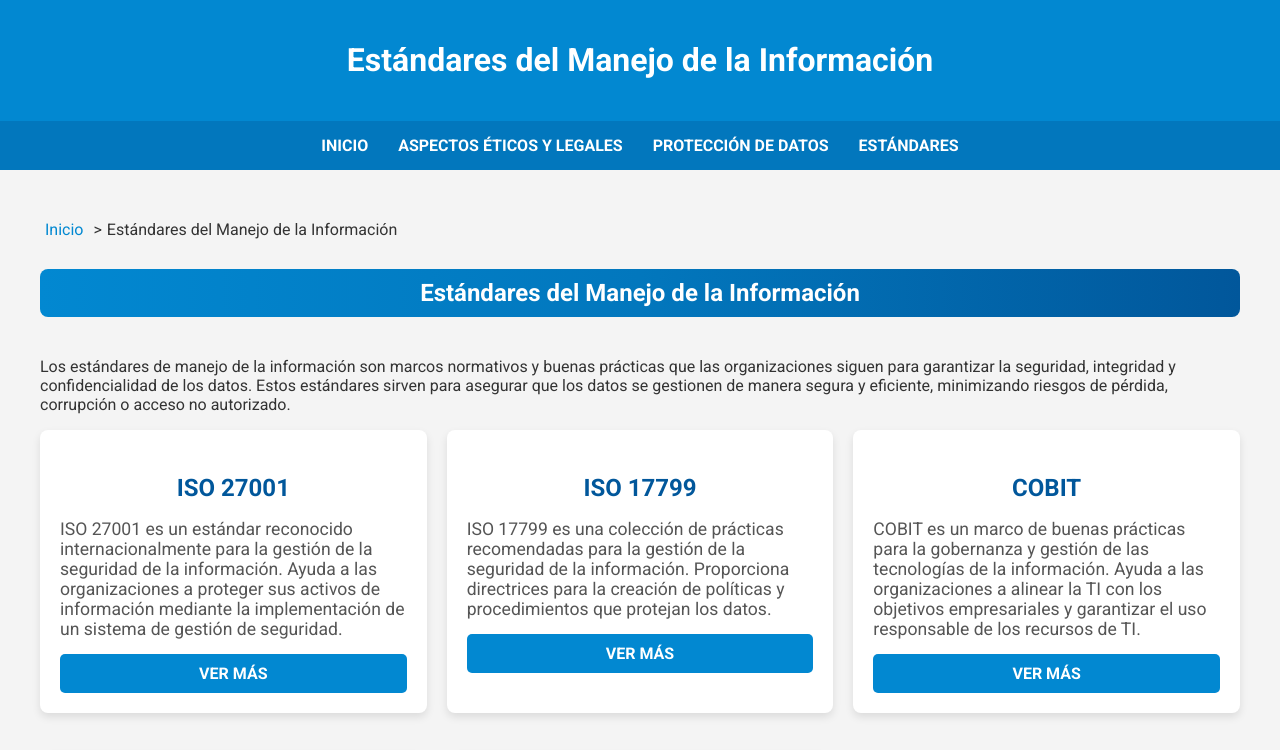
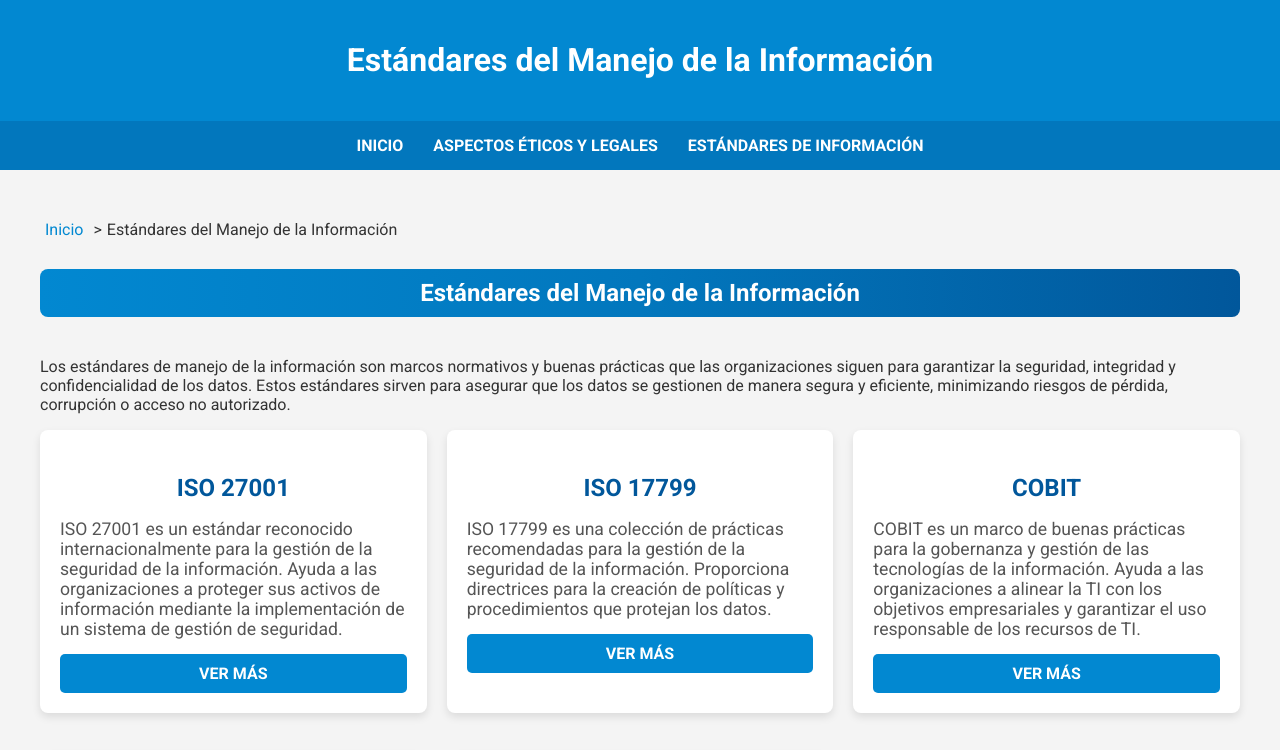
Before and after one commit to RoxGDS0532/PaginaSegurity, a plain HTML site: page model/estandares.html in a window 1280 px wide. Shown: the top 750 px of the page. Drawn offline with Linux system fonts and the light colour scheme.

Commit message:
errorcito

```diff
--- a/model/estandares.html
+++ b/model/estandares.html
@@ -148,8 +148,7 @@
 <nav>
     <a href="../index.html">Inicio</a>
     <a href="eticos_legales.html">Aspectos Éticos y Legales</a>
-    <a href="proteccion_datos.html">Protección de Datos</a>
-    <a href="estandares.html">Estándares</a>
+    <a href="estandares.html">Estándares de Información</a>
 </nav>
 
 <div class="container">
```
